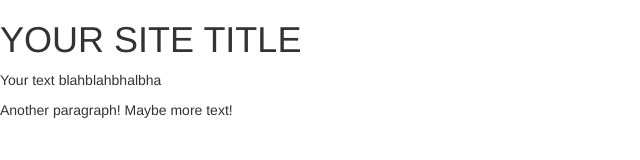
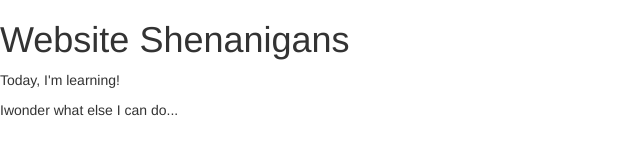
Before and after one commit to wczhang/wczhang.github.io, a plain HTML site: page index.html in a window 1280 px wide. Shown: the whole page, without its empty margins (0-640 px from the left). Drawn offline with nearby package versions, Linux system fonts and the light colour scheme.

Commit message:
Update index.html

```diff
--- a/index.html
+++ b/index.html
@@ -2,14 +2,14 @@
 <html>
 <head>
   <meta charset="utf-8">
-  <title>YOUR SITE TITLE</title>
+  <title>William Zhang</title>
   <!-- Add some style to your site, see http://getbootstrap.com for details -->
   <link rel="stylesheet"
   href="https://maxcdn.bootstrapcdn.com/bootstrap/3.3.4/css/bootstrap.min.css">
 </head>
 <body>
-  <h1>YOUR SITE TITLE</h1>
-  <p>Your text blahblahbhalbha</p>
-  <p>Another paragraph!  Maybe more text!</p>
+  <h1>Website Shenanigans</h1>
+  <p>Today, I'm learning!</p>
+  <p>Iwonder what else I can do...</p>
 </body>
 </html>
```
